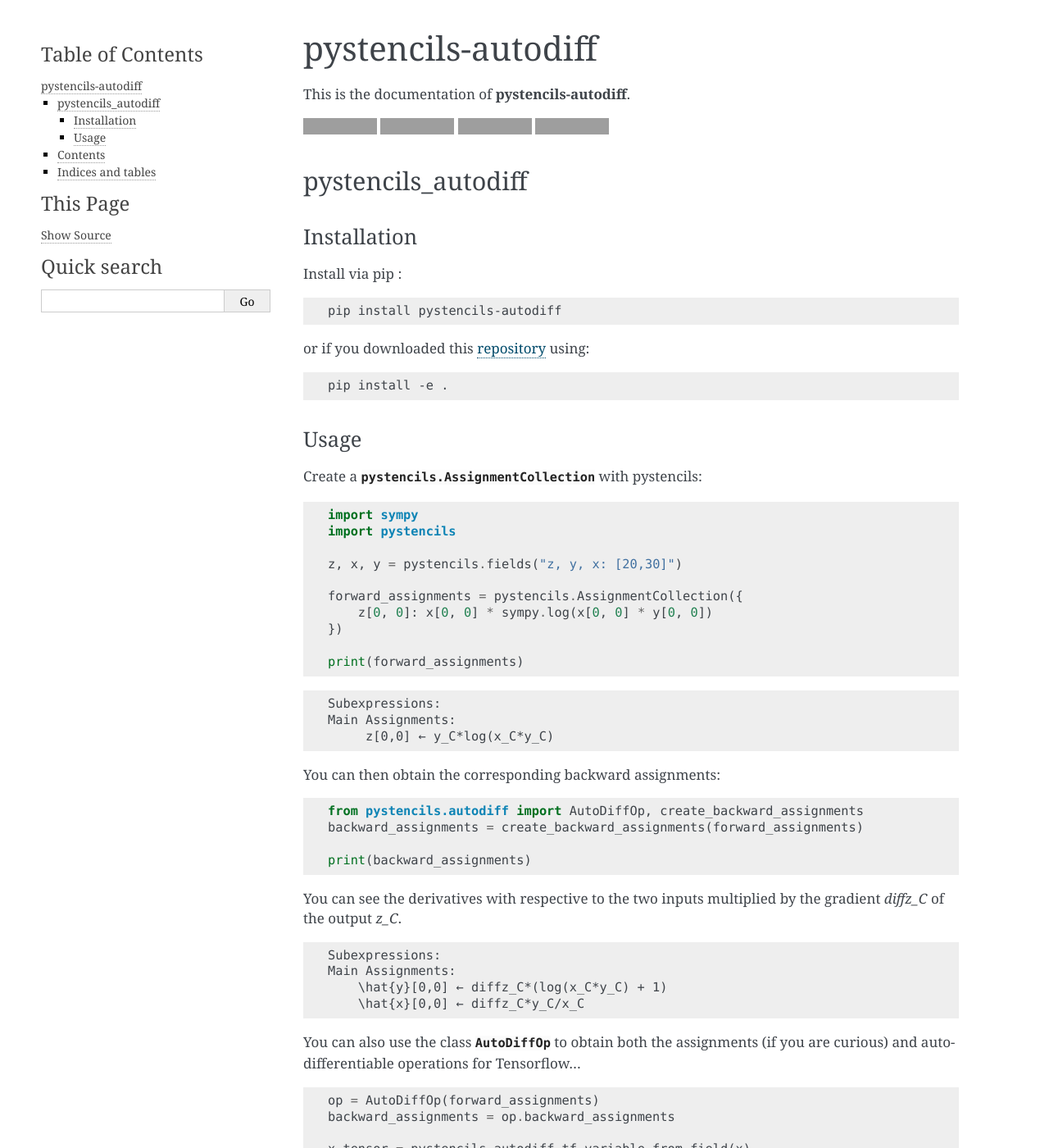
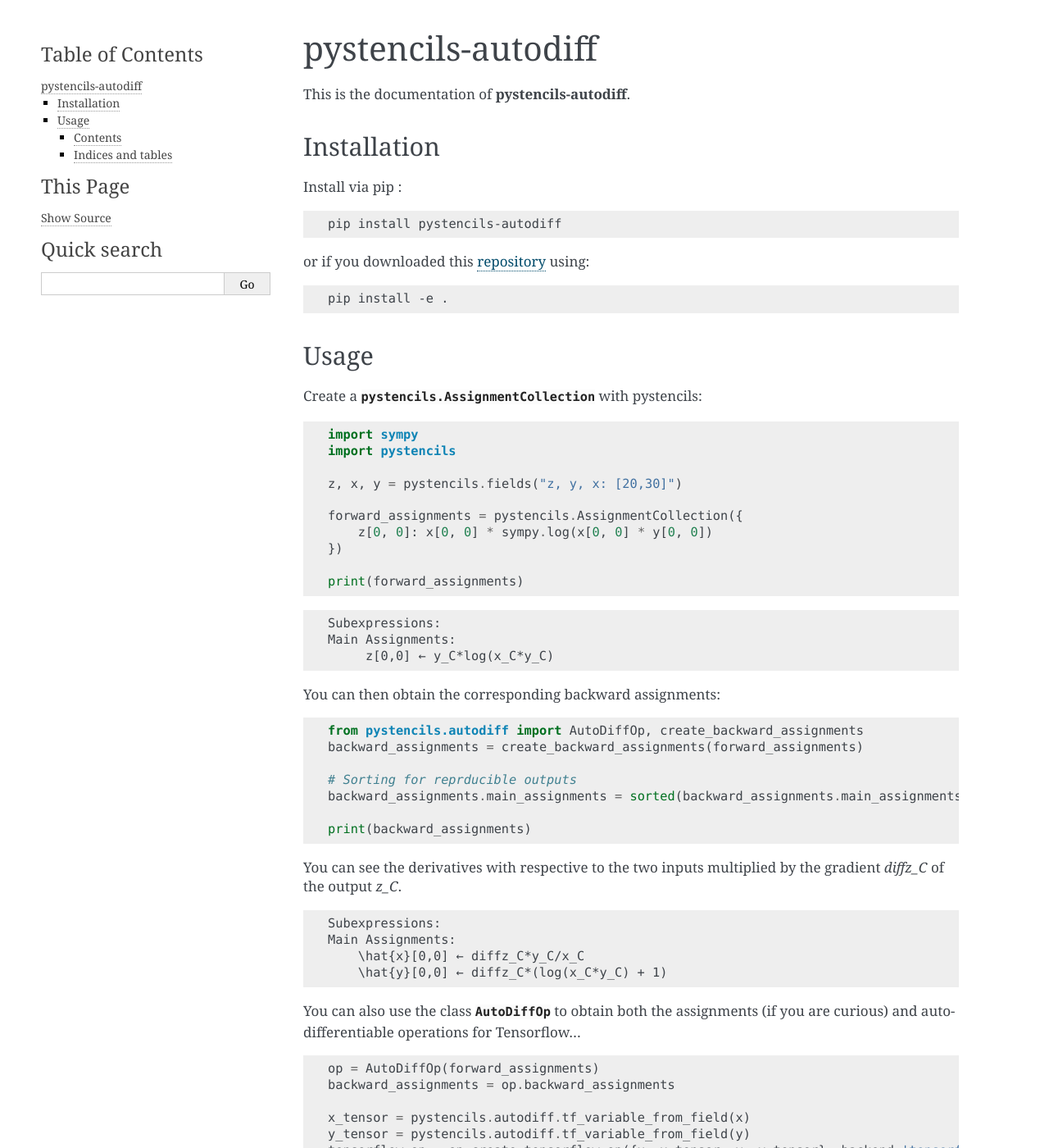
Before and after one commit to theHamsta/pystencils_autodiff, a Sphinx documentation site: the page built from docs/index.rst, in a window 1280 px wide and 1400 px high. Shown: the whole window at 82% size. Built offline with Sphinx 7.4.7, drawn with Linux system fonts in a browser that asks for light colours; the version number is read from the project's files by our own code; some of the changed lines change nothing that is shown; grey boxes are pictures that could not be loaded.

Commit message:
Tune README.rst, index.rst

```diff
--- a/README.rst
+++ b/README.rst
@@ -36,7 +36,7 @@
 
 Create a :class:`pystencils.AssignmentCollection` with pystencils:
 
-.. testcode::
+.. code-block:: python
 
     import sympy
     import pystencils
@@ -50,8 +50,7 @@
     print(forward_assignments)
 
 
-.. testoutput::
-    :options: -ELLIPSIS, +NORMALIZE_WHITESPACE
+.. code-block:: python
 
     Subexpressions:
     Main Assignments:
@@ -59,7 +58,7 @@
 
 You can then obtain the corresponding backward assignments:
 
-.. testcode::
+.. code-block:: python
 
     from pystencils.autodiff import AutoDiffOp, create_backward_assignments
     backward_assignments = create_backward_assignments(forward_assignments)
@@ -68,7 +67,7 @@
 
 You can see the derivatives with respective to the two inputs multiplied by the gradient `diffz_C` of the output `z_C`.
 
-.. testoutput::
+.. code-block:: python
     :options: -ELLIPSIS, +NORMALIZE_WHITESPACE
 
     Subexpressions:
@@ -78,7 +77,7 @@
 
 You can also use the class :class:`.AutoDiffOp` to obtain both the assignments (if you are curious) and auto-differentiable operations for Tensorflow...
 
-.. testcode::
+.. code-block:: python
 
     op = AutoDiffOp(forward_assignments)
     backward_assignments = op.backward_assignments
@@ -89,7 +88,7 @@
 
 ... or Torch:
 
-.. testcode::
+.. code-block:: python
 
     x_tensor = pystencils.autodiff.torch_tensor_from_field(x, cuda=False, requires_grad=True)
     y_tensor = pystencils.autodiff.torch_tensor_from_field(y, cuda=False, requires_grad=True)
--- a/docs/index.rst
+++ b/docs/index.rst
@@ -4,7 +4,89 @@
 
 This is the documentation of **pystencils-autodiff**.
 
-.. include:: ../README.rst
+Installation
+------------
+
+Install via pip :
+
+.. code-block:: bash
+
+   pip install pystencils-autodiff
+
+or if you downloaded this `repository <https://github.com/theHamsta/pystencils_autodiff>`_ using:
+
+.. code-block:: bash
+
+   pip install -e .
+
+
+Usage
+-----
+
+Create a :class:`pystencils.AssignmentCollection` with pystencils:
+
+.. testcode::
+
+    import sympy
+    import pystencils
+
+    z, x, y = pystencils.fields("z, y, x: [20,30]")
+
+    forward_assignments = pystencils.AssignmentCollection({
+        z[0, 0]: x[0, 0] * sympy.log(x[0, 0] * y[0, 0])
+    })
+
+    print(forward_assignments)
+
+
+.. testoutput::
+    :options: -ELLIPSIS, +NORMALIZE_WHITESPACE
+
+    Subexpressions:
+    Main Assignments:
+         z[0,0] ← y_C*log(x_C*y_C)
+
+You can then obtain the corresponding backward assignments:
+
+.. testcode::
+
+    from pystencils.autodiff import AutoDiffOp, create_backward_assignments
+    backward_assignments = create_backward_assignments(forward_assignments)
+
+    # Sorting for reprducible outputs
+    backward_assignments.main_assignments = sorted(backward_assignments.main_assignments, key=lambda a: str(a))
+
+    print(backward_assignments)
+
+You can see the derivatives with respective to the two inputs multiplied by the gradient `diffz_C` of the output `z_C`.
+
+.. testoutput::
+    :options: -ELLIPSIS, +NORMALIZE_WHITESPACE
+
+    Subexpressions:
+    Main Assignments:
+        \hat{x}[0,0] ← diffz_C*y_C/x_C
+        \hat{y}[0,0] ← diffz_C*(log(x_C*y_C) + 1)
+
+You can also use the class :class:`.AutoDiffOp` to obtain both the assignments (if you are curious) and auto-differentiable operations for Tensorflow...
+
+.. testcode::
+
+    op = AutoDiffOp(forward_assignments)
+    backward_assignments = op.backward_assignments
+
+    x_tensor = pystencils.autodiff.tf_variable_from_field(x)
+    y_tensor = pystencils.autodiff.tf_variable_from_field(y)
+    tensorflow_op = op.create_tensorflow_op({x: x_tensor, y: y_tensor}, backend='tensorflow')
+
+... or Torch:
+
+.. testcode::
+
+    x_tensor = pystencils.autodiff.torch_tensor_from_field(x, cuda=False, requires_grad=True)
+    y_tensor = pystencils.autodiff.torch_tensor_from_field(y, cuda=False, requires_grad=True)
+
+    z_tensor = op.create_tensorflow_op({x: x_tensor, y: y_tensor}, backend='torch')
 
 
 Contents
```
